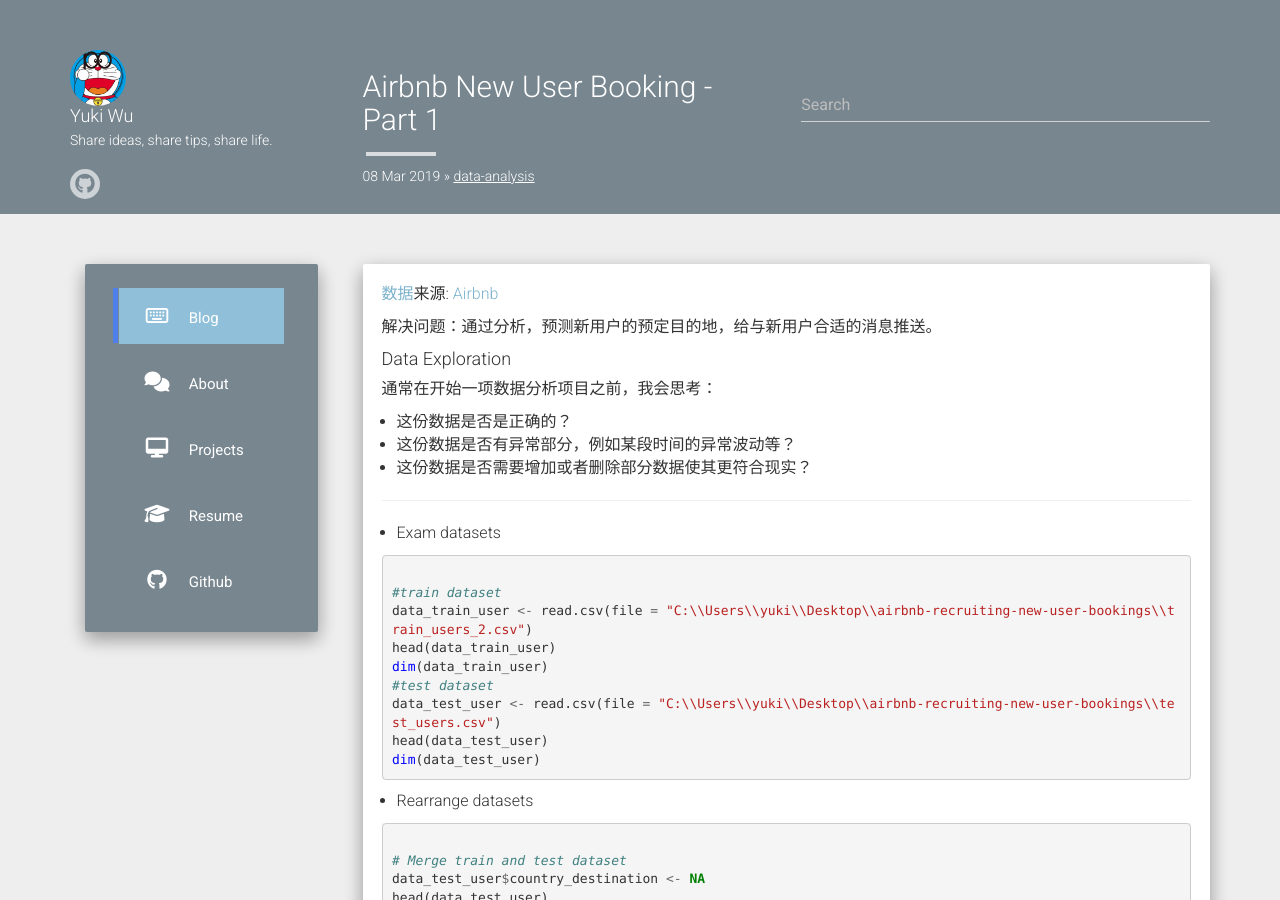
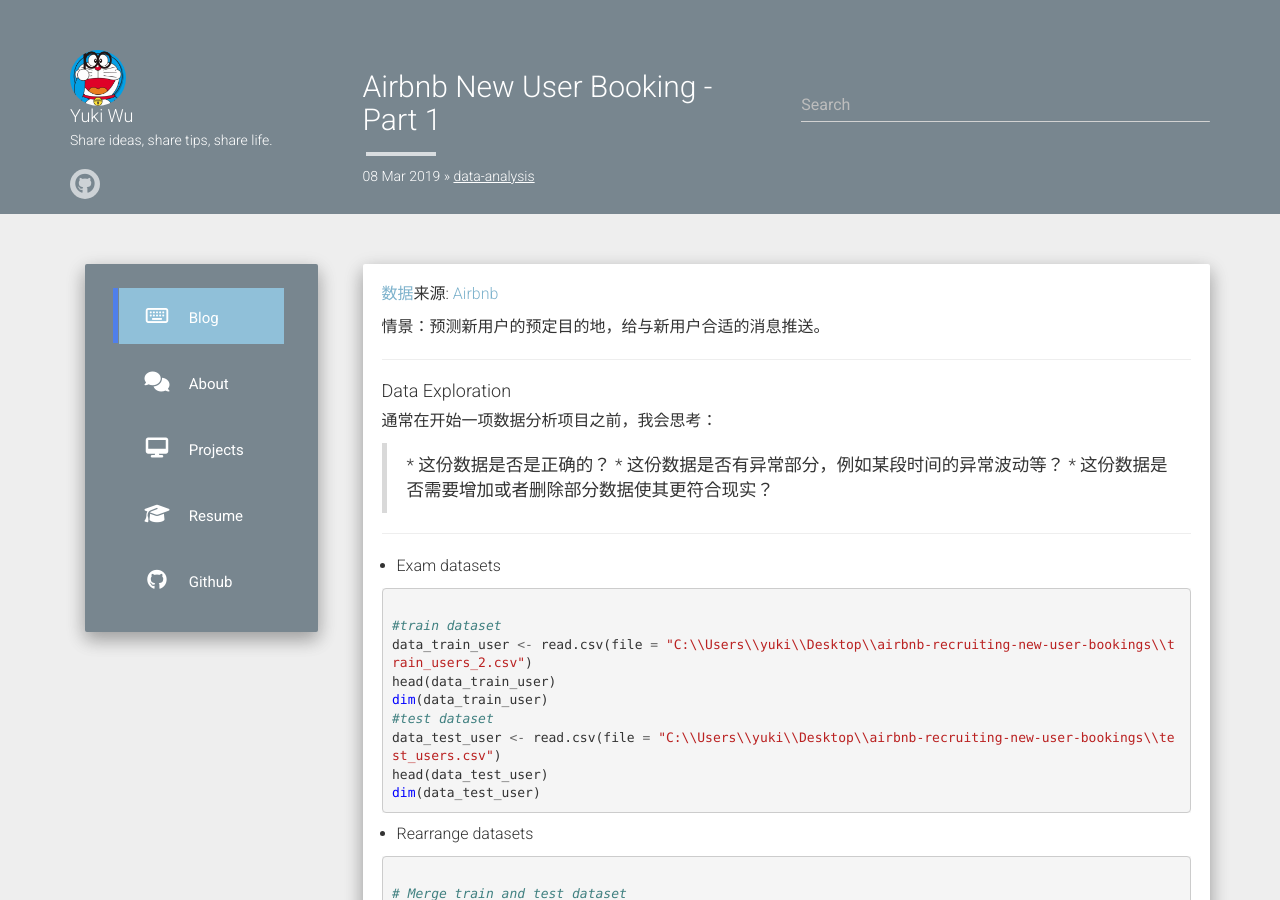
Before and after one commit to wuyuki/wuyuki.github.io, a Jekyll site: the page built from _posts/2019-03-08-kaggle-airbnb.md, in a window 1280 px wide and 900 px high. Built offline with Jekyll 4.4.1, drawn with Linux system fonts in a browser that asks for light colours; nearby versions of some CDN libraries; comment, search, counter and statistics services are not loaded.

Commit message:
// edit 2019-03-08-kaggle-airbnb

```diff
--- a/_posts/2019-03-08-kaggle-airbnb.md
+++ b/_posts/2019-03-08-kaggle-airbnb.md
@@ -9,14 +9,19 @@ relatedwords: kaggle
 
 [数据](\assets\2019-03-08-kaggle-airbnb\data.zip)来源: [Airbnb](https://www.kaggle.com/c/airbnb-recruiting-new-user-bookings)
 
-解决问题：通过分析，预测新用户的预定目的地，给与新用户合适的消息推送。
+情景：预测新用户的预定目的地，给与新用户合适的消息推送。
+
+<hr/>
 
 #### Data Exploration
 
 通常在开始一项数据分析项目之前，我会思考：
+<blockquote>
 * 这份数据是否是正确的？
 * 这份数据是否有异常部分，例如某段时间的异常波动等？
 * 这份数据是否需要增加或者删除部分数据使其更符合现实？
+</blockquote>
+
 <hr/>
 
 * Exam datasets
@@ -47,14 +52,14 @@ head(data_all_user)
 
 * Missing Data
 
-1. 在 R 中缺失值以 NA 表示，但是可以看见 column(gender) 中有 “-unknown-” 的表示，所以要将其重编码为缺失值
+  1. 在 R 中缺失值以 NA 表示，但是可以看见 column(gender) 中有 “-unknown-” 的表示，所以要将其重编码为缺失值
 
 {% highlight r %}
 #Replace missing value
 data_all_user$gender[data_all_user$gender == "-unknown-"] <- NA
 {% endhighlight %}
 
-2. 通过缺失值检查，可以发现年龄与性别的缺失值比例很高
+  2. 通过缺失值检查，可以发现年龄与性别的缺失值比例很高
 
 {% highlight r %}
 #Calculate the number of missing data
@@ -62,7 +67,7 @@ data_NA_proportion <- colSums(is.na(data_all_user)) / dim(data_all_user)[1]
 print(data_NA_proportion)
 {% endhighlight %}
 
-3. 检查年龄变量，我们可以发现某一部分用户的年龄是不真实的.当用户年龄大于100时，50%以上的用户年龄大于2014，基本不可靠；当用户年龄小于18时，50%以上的用户年龄大于16，勉强符合实际。因此需要对不可靠的年龄数据进行删除。
+  3. 检查年龄变量，我们可以发现某一部分用户的年龄是不真实的.当用户年龄大于100时，50%以上的用户年龄大于2014，基本不可靠；当用户年龄小于18时，50%以上的用户年龄大于16，勉强符合实际。因此需要对不可靠的年龄数据进行删除。
 
 {% highlight r %}
 #Replace age>95 && age < 12 by missing value
@@ -70,6 +75,8 @@ data_all_user$age[data_all_user$age > 95] <- NA
 data_all_user$age[data_all_user$age < 13] <- NA
 summary(data_all_user$age)
 {% endhighlight %}
+
+<hr/>
 
 #### Data Visulization
 
```
